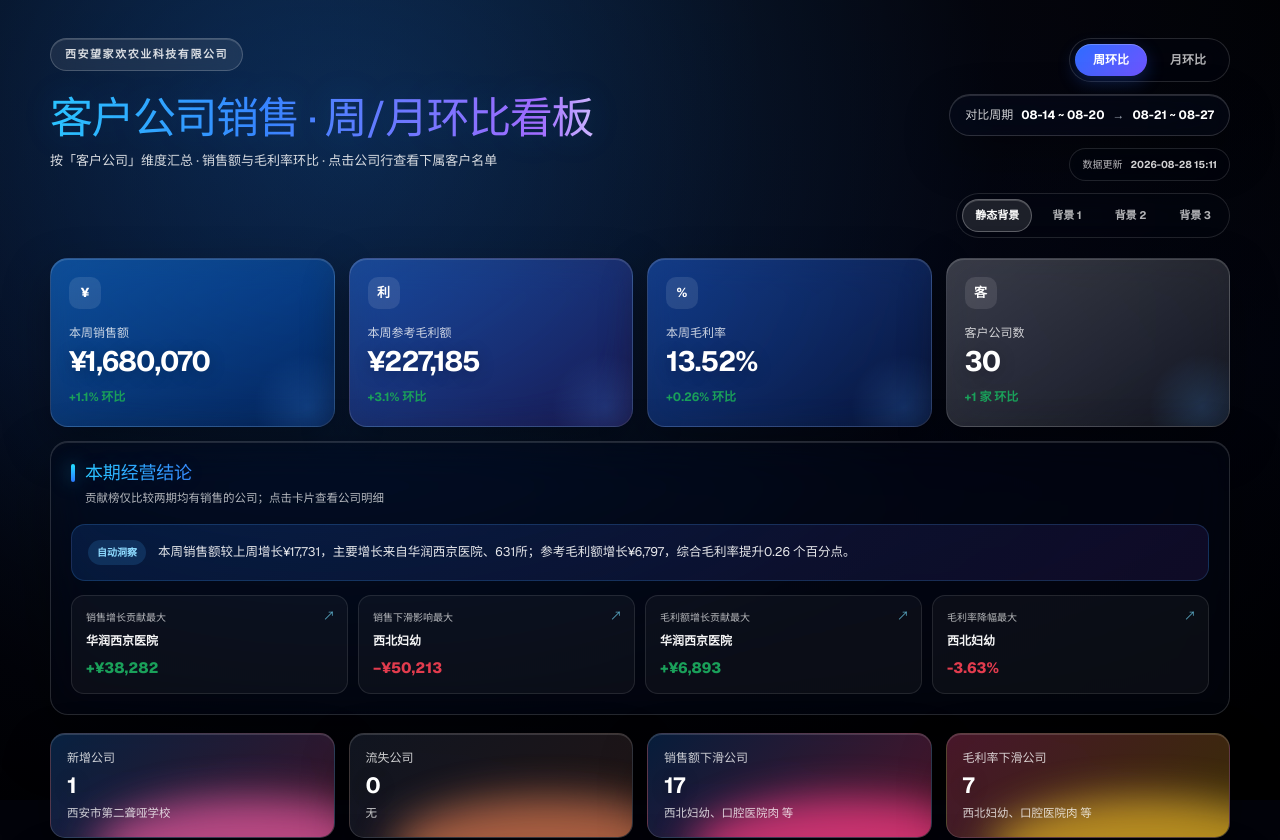
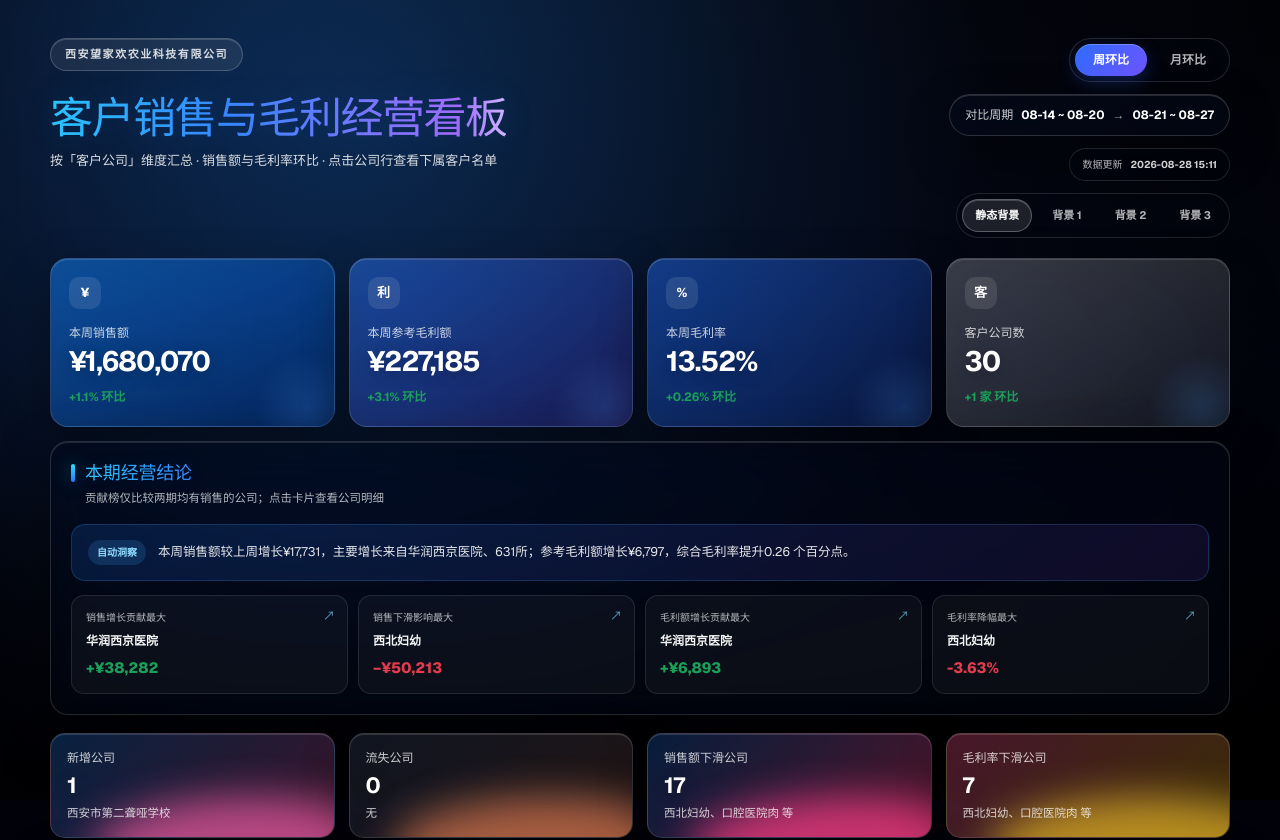
Before and after one commit to zhangyuan-ai/customer-sales-biweekly-dashboard, a Next.js app: page / in a window 1280 px wide. Shown: the top 840 px of the page. Built offline with nearby package versions, Linux system fonts and the light colour scheme.

Commit message:
Rename dashboard title

```diff
--- a/app/layout.tsx
+++ b/app/layout.tsx
@@ -5,19 +5,19 @@ import './globals.css';
 const geistSans = Geist({ variable: '--font-geist-sans', subsets: ['latin'] });
 
 export const metadata: Metadata = {
-  title: '西安望家欢农业科技有限公司｜客户公司销售周/月环比看板',
+  title: '西安望家欢农业科技有限公司｜客户销售与毛利经营看板',
   description: '按客户公司维度汇总销售额、参考毛利额与毛利率的周度及月度变化。',
   openGraph: {
-    title: '西安望家欢农业科技有限公司｜客户公司销售 · 周/月环比看板',
+    title: '西安望家欢农业科技有限公司｜客户销售与毛利经营看板',
     description: '销售额、参考毛利额与毛利率的周度及月度对比',
     type: 'website',
     images: process.env.SITE_ORIGIN
-      ? [{ url: new URL('/og.png', process.env.SITE_ORIGIN).toString(), width: 1731, height: 909, alt: '西安望家欢农业科技有限公司客户公司销售周月环比看板' }]
+      ? [{ url: new URL('/og.png', process.env.SITE_ORIGIN).toString(), width: 1731, height: 909, alt: '西安望家欢农业科技有限公司客户销售与毛利经营看板' }]
       : [],
   },
   twitter: {
     card: 'summary_large_image',
-    title: '西安望家欢农业科技有限公司｜客户公司销售 · 周/月环比看板',
+    title: '西安望家欢农业科技有限公司｜客户销售与毛利经营看板',
     description: '销售额、参考毛利额与毛利率的周度及月度对比',
     images: process.env.SITE_ORIGIN ? [new URL('/og.png', process.env.SITE_ORIGIN).toString()] : [],
   },
--- a/app/page.tsx
+++ b/app/page.tsx
@@ -236,7 +236,7 @@ export default function Home() {
     </div>
     <div className="dashboard-wrap">
     <header className="dashboard-header">
-      <div><p className="eyebrow">西安望家欢农业科技有限公司</p><h1>客户公司销售 · 周/月环比看板</h1><p className="subtitle">按「客户公司」维度汇总 · 销售额与毛利率环比 · 点击公司行查看下属客户名单</p></div>
+      <div><p className="eyebrow">西安望家欢农业科技有限公司</p><h1>客户销售与毛利经营看板</h1><p className="subtitle">按「客户公司」维度汇总 · 销售额与毛利率环比 · 点击公司行查看下属客户名单</p></div>
       <div className="header-controls">
         <div className="period-mode-switch" aria-label="切换周环比或月环比">
           <button type="button" className={mode === "weekly" ? "active" : ""} onClick={() => switchMode("weekly")}>周环比</button>
```
Also changed, not shown: public/og.png.
